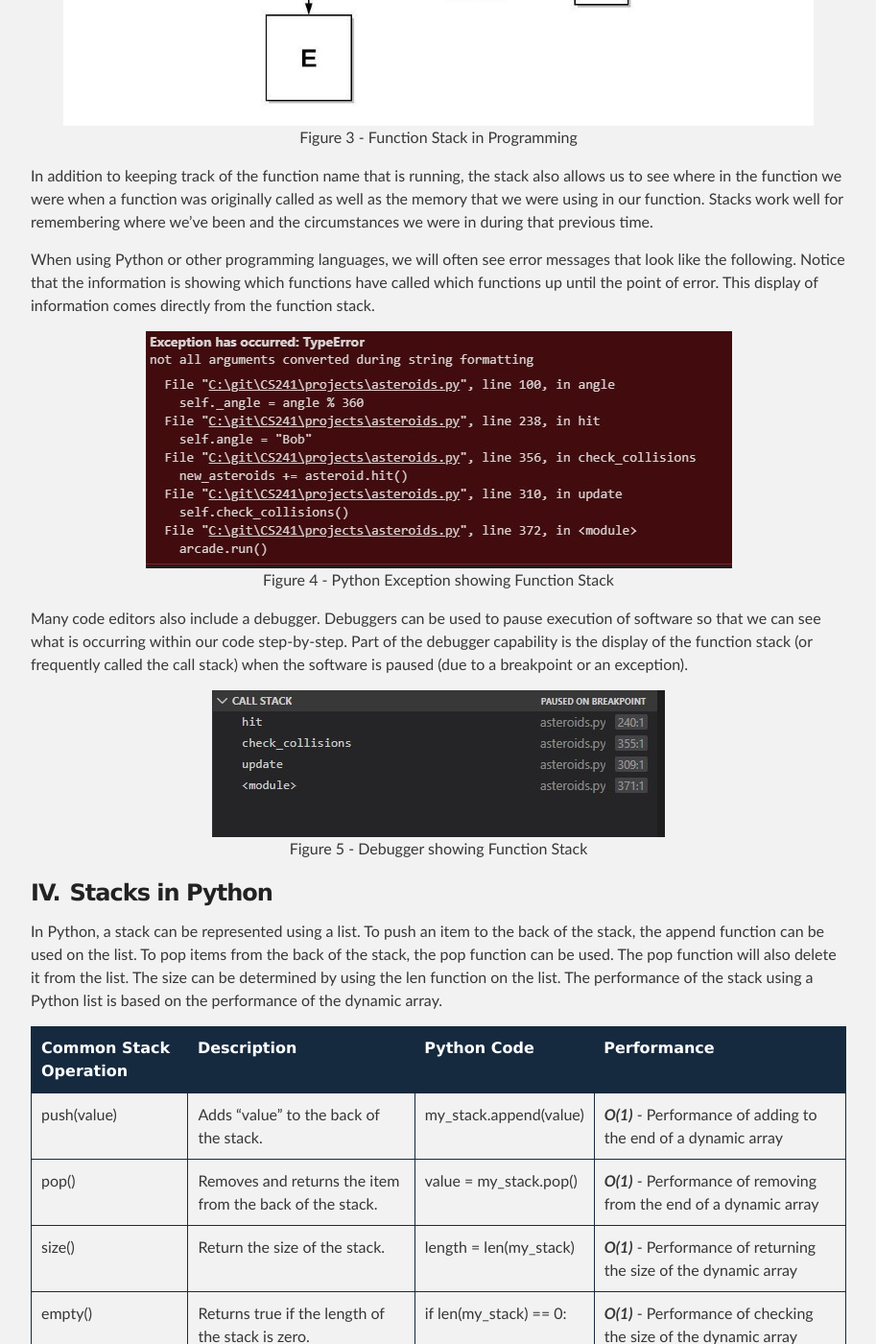
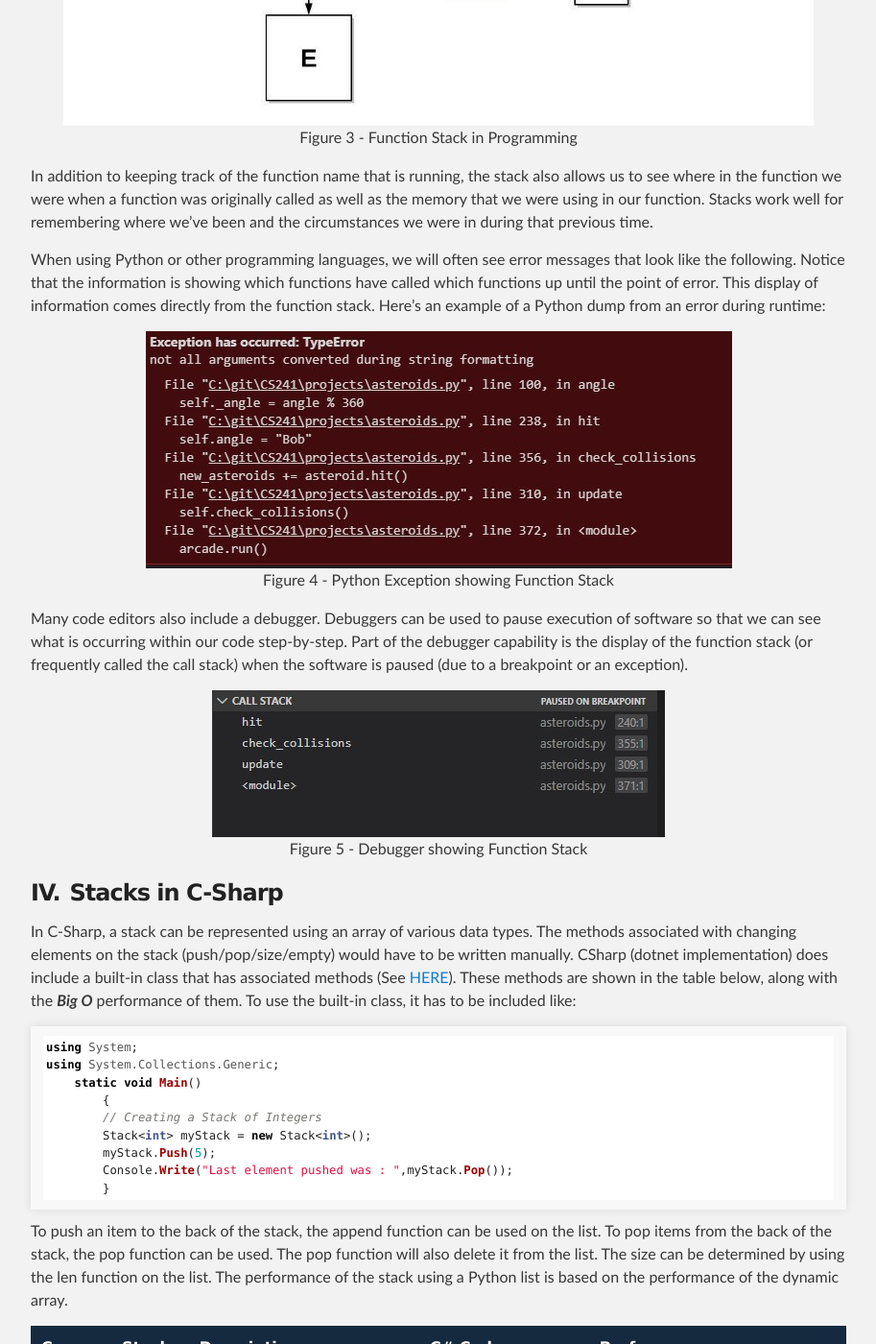
Before and after one commit to byui-cse/cse212-csharp, a Jekyll site: the page built from docs/lesson03/prepare.md, in a window 1280 px wide and 1400 px high, scrolled down 3091 px. Shown: the whole window at 96% size, without its empty margins (183-1096 px from the left). Built offline with Jekyll 4.4.1, drawn with Linux system fonts in a browser that asks for light colours; some web fonts are replaced; some of the changed text lies outside the part shown.

Commit message:
Converted to C-Sharp
There's still a graphic showing Python Exception stack dump, but it has nothing to do with the language used.

````diff
--- a/docs/lesson03/prepare.md
+++ b/docs/lesson03/prepare.md
@@ -9,7 +9,7 @@ title: "W03 Prepare: Reading"
 -- I. [Stack of Pancakes](#stack-of-pancakes)<br>
 -- II. [The "Undo" Option and the Stack](#the-undo-option-and-the-stack)<br>
 -- III. [Software and the Function Stack](#software-and-the-function-stack)<br>
--- IV. [Stacks in Python](#stacks-in-python)<br>
+-- IV. [Stacks in C-Sharp](#stacks-in-c-sharp)<br>
 - [Understanding Code Using Reviews](#understanding-code-using-reviews)<br>
 -- I. [Code Reviews](#code-reviews)<br>
 -- II. [Read code "cover-to-cover"](#read-code-cover-to-cover)<br>
@@ -74,8 +74,7 @@ caption="Function Stack in Programming"
 
 In addition to keeping track of the function name that is running, the stack also allows us to see where in the function we were when a function was originally called as well as the memory that we were using in our function. Stacks work well for remembering where we've been and the circumstances we were in during that previous time.
 
-When using Python or other programming languages, we will often see error messages that look like the following. Notice that the information is showing which functions have called which functions up until the point of error. This display of information comes directly from the function stack.
-
+When using Python or other programming languages, we will often see error messages that look like the following. Notice that the information is showing which functions have called which functions up until the point of error. This display of information comes directly from the function stack.  Here's an example of a Python dump from an error during runtime:
 
 
 <!--- Image x here   orig size was: 750 x 507-->
@@ -95,17 +94,45 @@ caption="Debugger showing Function Stack"
 %}
 
 
+<!-- Python Version
 ### Stacks in Python
 
 In Python, a stack can be represented using a list. To push an item to the back of the stack, the append function can be used on the list. To pop items from the back of the stack, the pop function can be used. The pop function will also delete it from the list. The size can be determined by using the len function on the list. The performance of the stack using a Python list is based on the performance of the dynamic array.
 
 
-| **Common Stack Operation** | **Description**                                              | **Python Code**            | **Performance**                                                          |
+| **Common Stack Operation** | **Description**                                      | **Python Code**        | **Performance**                                                      |
 |------------------------|----------------------------------------------------------|------------------------|----------------------------------------------------------------------|
 | push(value)            | Adds "value" to the back of the stack.                   | my_stack.append(value) | ***O(1)*** - Performance of adding to the end of a dynamic array     |
 | pop()                  | Removes and returns the item from the back of the stack. | value = my_stack.pop() | ***O(1)*** - Performance of removing from the end of a dynamic array |
 | size()                 | Return the size of the stack.                            | length = len(my_stack) | ***O(1)*** - Performance of returning the size of the dynamic array  |
 | empty()                | Returns true if the length of the stack is zero.         | if len(my_stack) == 0: | ***O(1)*** - Performance of checking the size of the dynamic array   |
+-->
+
+
+
+
+<!-- C-Sharp Version -->
+### Stacks in C-Sharp
+In C-Sharp, a stack can be represented using an array of various data types. The methods associated with changing elements on the stack (push/pop/size/empty) would have to be written manually. CSharp (dotnet implementation) does include a built-in class that has associated methods (See [HERE](https://docs.microsoft.com/en-us/dotnet/api/system.collections.stack?view=net-6.0)).  These methods are shown in the table below, along with the ***Big O*** performance of them.  To use the built-in class, it has to be included like:
+```csharp
+using System;
+using System.Collections.Generic;
+    static void Main()
+	{
+        // Creating a Stack of Integers
+        Stack<int> myStack = new Stack<int>();
+        myStack.Push(5);
+        Console.Write("Last element pushed was : ",myStack.Pop());
+	}
+```
+To push an item to the back of the stack, the append function can be used on the list. To pop items from the back of the stack, the pop function can be used. The pop function will also delete it from the list. The size can be determined by using the len function on the list. The performance of the stack using a Python list is based on the performance of the dynamic array.
+
+| **Common Stack Operation** | **Description**                                      | **C# Code**        | **Performance**                                                      |
+|------------------------|----------------------------------------------------------|------------------------|----------------------------------------------------------------------|
+| push(value)            | Adds "value" to the back of the stack.                   | myStack.Push(value) | ***O(1)*** - Performance of adding to the end of a dynamic array     |
+| pop()                  | Removes and returns the item from the back of the stack. | value = myStack.pop() | ***O(1)*** - Performance of removing from the end of a dynamic array |
+| size()                 | Return the size of the stack.                            | length = myStack.Count | ***O(1)*** - Performance of returning the size of the dynamic array  |
+| empty()                | Returns true if the length of the stack is zero.         | if (myStack.Count == 0) {} | ***O(1)*** - Performance of checking the size of the dynamic array   |
 
 ---
 ## Understanding Code Using Reviews
@@ -169,16 +197,36 @@ def do_something(text):
             new_text += letter
     return new_text
 ```
+-->
 
-The function needs text and so we will propose some text like "Hello". We will then step through each line of code and record in our notebook the value of each variable. If we come across a code function that we don't understand (e.g. the ord and chr commands), then we will need to go online to read about those. The **ord** function will return the ASCII numeric code that represents a character. The **chr** function will convert an ASCII numeric code into a letter again. When we finish the code we get **Ifmmp** which appears to be a form of simple childhood encryption in which each letter in the original text is changed by one letter higher in the alphabet. When we ran the program, we noticed that you had to check if the letter was a space. It would be good to try to the test again with spaces. If we tried "Hello World", we end up with **Ifmmp Xpsme**. Not only does the function perform the encoding, but it also preserves the spaces.
+<!-- C-Sharp Version -->
+```csharp
+void DoSomething(string textIn) {
+    string newText = "";
+    foreach(var letter in textIn) {
+        if (letter != " ") {
+            int number = (int) letter;  //Cast it to be a number
+            int newLetter = (int) (number + 1);
+            newText += newLetter;
+        } else {
+            newText += letter;
+        }
+    }
+}
+```
 
-| text  | letter | number | new_number | new_letter | new_text |
+The method needs a string for an input, and so we will propose something like "Hello". We will then step through each line of code and record in our notebook the value of each variable. If we come across a code function that we don't understand
+(also known as the **ord** and **chr** commands in Python), then go online to read about those. An **ord** function returns the [ASCII](https://www.asciitable.com/) numeric code that represents a character. A **chr** function converts an decimal numeric code into its equivalent  ASCII letter.  In C-Sharp, this functionality is realized most simply by casting the variables from one type to another (even though the value of the byte remains the same).  Running this code converts the string **Hello** into **Ifmmp** which appears to be a form of simple childhood encryption in which each letter in the original text is changed by one letter higher in the alphabet. When we ran the program, we noticed that you had to check if the letter was a space. It would be good to try to the test again with spaces. If we tried "Hello World", we end up with **Ifmmp Xpsme**. Not only does the function perform the encoding, but it also preserves the spaces.
+
+| textIn  | letter | number | newNumber | newLetter | newText |
 |-------|--------|--------|------------|------------|----------|
 | Hello | H      | 72     | 73         | I          | I        |
 |       | e      | 101    | 102        | f          | If       |
 |       | l      | 108    | 109        | m          | Ifm      |
 |       | l      | 108    | 109        | m          | Ifmm     |
 |       | o      | 111    | 112        | p          | Ifmmp    |
+
+This type of simple analysis by evaluating the variables, step-by-step, is often valuable to understand what the code is doing.
 
 
 ### Analyze the use of Data Structures
````
Also changed, not shown: other parts of docs/lesson03/prepare.md (+1 -0 lines).
